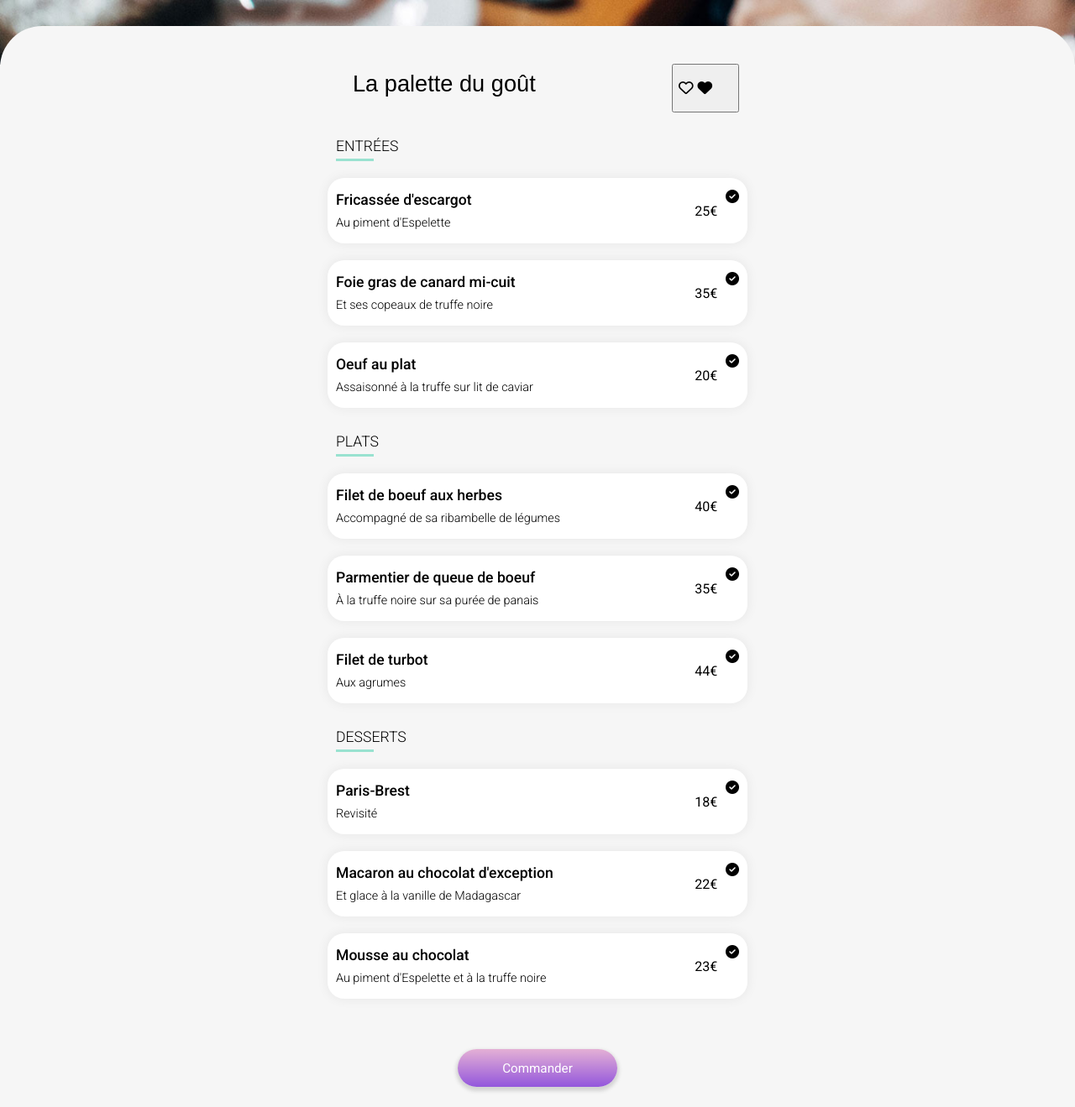
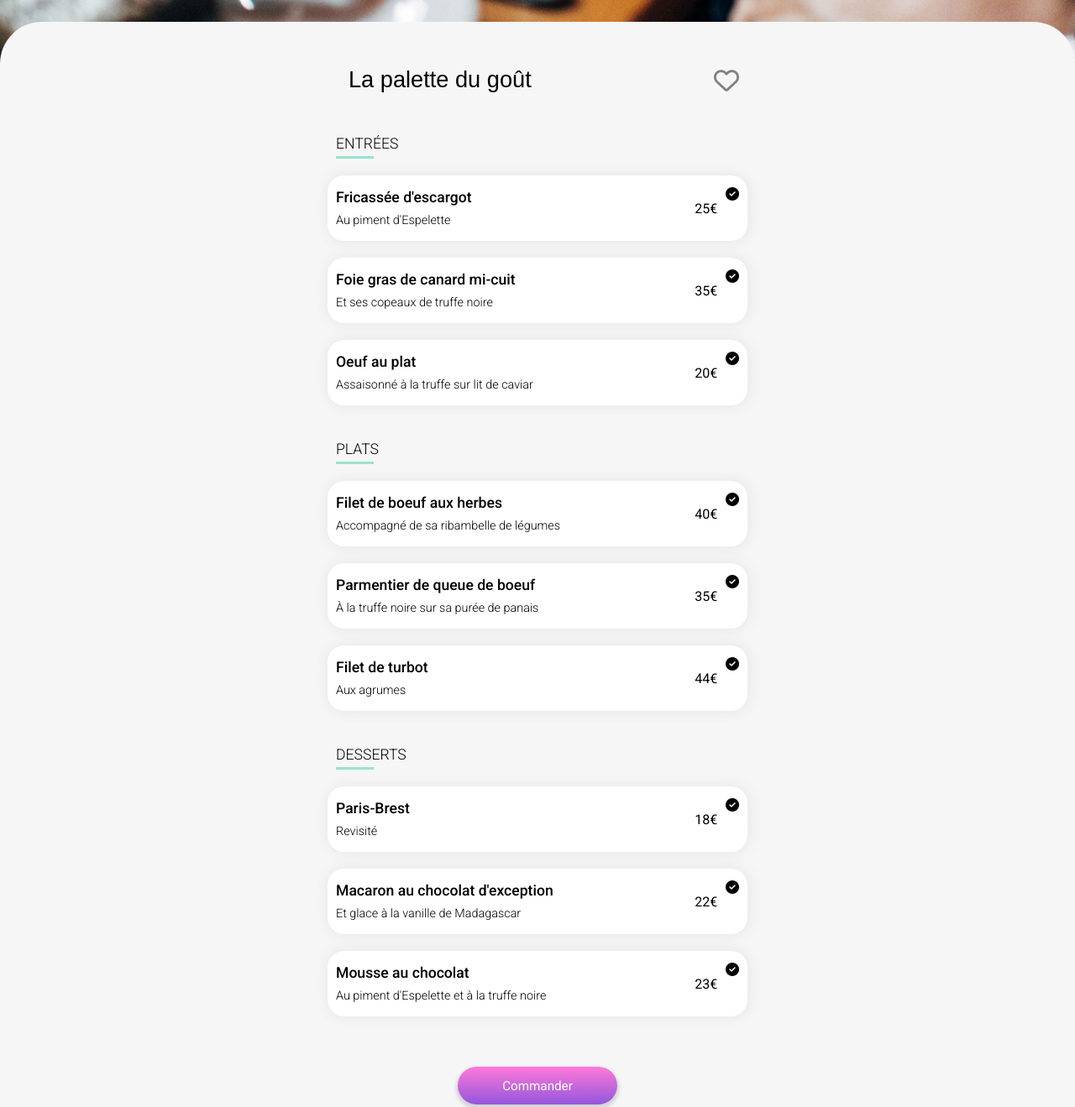
Before and after one commit to ClaudiaBarray/ClaudiaBarray_3_08032021, a plain HTML site: page restaurants/lapalettedugout.html in a window 1280 px wide. Shown: the part 800-2119 px from the top of the page at 84% size. Drawn offline with Linux system fonts and the light colour scheme; a web font is replaced by a local one.

Commit message:
Modification loader, animation coeur

```diff
--- a/restaurants/lapalettedugout.html
+++ b/restaurants/lapalettedugout.html
@@ -27,11 +27,11 @@
         <main class="listBase">
             <div class="listBase__title">
                 <h1>La palette du goût</h1>
-                <button class="heart">
-                    <i class="far fa-heart"></i>
-                    <i class="fas fa-heart"></i>
-                </button>
+            <div class="heart-button listBase__title__heart">
+                <i class="far fa-heart"></i>
+                <i class="fas fa-heart"></i>
             </div>
+        </div>
             <!-- Entrées -->
 
             <section>
--- /dev/null
+++ b/sass/components/_heartbutton.scss
@@ -0,0 +1,49 @@
+.heart-button {
+    position: relative;
+    border: none;
+    padding: 0;
+    background: transparent;
+    &:hover, &:active {
+        outline: none;
+        .far {
+            background: linear-gradient(60deg, $color-secondary, $color-primary);
+            background-clip: border-box;
+            -webkit-background-clip: text;
+        -webkit-text-fill-color: transparent;
+        }
+        .fas {
+
+            animation: heartfilling 700ms ease-in-out forwards;
+        }
+    }
+    .far {
+        font-size: 30px;
+
+        color: grey;
+    }
+
+    .fas {
+        font-size: 30px;
+
+        position: absolute;
+        top: 0;
+        right: 0;
+        bottom: 0;
+        left: 0;
+        background: linear-gradient(60deg, $color-secondary, $color-primary);
+        background-clip: border-box;
+
+        -webkit-background-clip: text;
+        -webkit-text-fill-color: transparent;
+        transform: scale(0);
+        transform-origin: bottom;
+    }
+}
+@keyframes heartfilling {
+  0% {
+      transform: scale(0);
+  }
+  100% {
+      transform: scale(1);
+  }
+}
--- a/sass/layout/_loader.scss
+++ b/sass/components/_loader.scss
@@ -3,7 +3,7 @@
 	text-align: center;
 	position: fixed;
 	z-index: 1001;
-  width: 100%;
+    width: 100%;
 	height: 100%;
 	animation:  hide-section 0.01s 2.4s forwards;
 
@@ -55,7 +55,7 @@
 		height: 100%;
 		z-index: 1000;
 		top:0;
-		background: $shadow;
+		background:radial-gradient(circle at bottom, #d2a8eb 0%, #8408aa 100%);
 	}
 }
 
--- a/sass/pages/_restaurants.scss
+++ b/sass/pages/_restaurants.scss
@@ -1,86 +1,84 @@
-
-.imageTop{
+.imageTop {
     position: relative;
-    margin-bottom: -40px;
+    margin-bottom: -50px;
     z-index: -1;
     width: 100%;
     max-height: 800px;
     object-fit: cover;
 
-    @include tablet{
+    @include tablet {
         object-fit: cover;
     }
-
 }
 
-
-
-.listBase{
+.listBase {
     position: relative;
     background: $color-background;
     border-radius: 50px 50px 0 0;
-    margin-top: -10px;
+    margin-top: -5px;
     z-index: 2;
-    padding: 15px  ;
+    padding: 15px;
     padding-bottom: 60px;
 
-    &__title{
+    &__title {
         display: flex;
         justify-content: space-between;
         padding: 20px 0;
         padding-left: 20px;
         padding-bottom: 0px;
-        @include tablet{
+        @include tablet {
             width: 500px;
             margin: auto;
         }
 
+        &__heart {
+            position: absolute;
+            right: 50px;
+            top: 55px;
+            @include tablet {
+                margin-right:220px;
+                @include desktop{
+                    margin-right:350px;
                 }
 
-    .heart{
-        font-size: 1.1em;
-        padding-right: 30px;
-        margin-right: 10px;
-        margin-top: 10px;
-
+            }
         }
 
-    h1{
+        h1 {
             font-family: shrikhand, sans-serif;
             font-size: 1.7em;
             font-weight: normal;
-        padding-left: 10px;
+            padding-left: 5px;
         }
-
-    h2{
+    }
+    h2 {
         text-transform: uppercase;
         font-weight: 300;
         font-size: 1.1em;
         padding-bottom: 0;
+        padding-top: 22px;
         padding-left: 10px;
-        margin-top: 30px;
-        @include tablet{
+        margin-top: 10px;
+        @include tablet {
             max-width: 500px;
             margin-left: auto;
             margin-right: auto;
         }
-
     }
 
-    h2::after{
+    h2::after {
         content: "";
         display: block;
         width: 45px;
         border-bottom: solid 3px $color-tertiary;
-        margin : 5px 0;
+        margin: 5px 0;
     }
 }
-
-.cardDish{
+.cardDish {
     box-sizing: border-box;
     position: relative;
     display: flex;
-    justify-content:center;
+    justify-content: center;
     overflow: hidden;
     width: 100%;
     padding: 10px 10px;
@@ -89,18 +87,18 @@
     line-height: 1.6;
     background-color: white;
     border-radius: 20px;
-    box-shadow: 0 0 10px 3px darken($color-background,4);
-    @include tablet{
+    box-shadow: 1px 0 15px 2px lighten($footer, 70);
+    @include tablet {
         max-width: 500px;
         margin: 20px auto;
     }
 
-	&__coll{
+    &__coll {
         width: 90%;
         margin: 0;
     }
 
-    h3{
+    h3 {
         font-size: 1.1em;
         overflow: hidden;
         font-weight: 500;
@@ -110,37 +108,32 @@
         white-space: nowrap;
         text-overflow: ellipsis;
         width: 100%;
-        transition: .5s;
+        transition: 0.5s;
     }
 
-    p{
+    p {
         width: 100%;
         font-size: 0.9em;
-        font-weight:300;
+        font-weight: 300;
         margin-top: 1px;
         overflow: hidden;
         white-space: nowrap;
         text-overflow: ellipsis;
-        transition: .5s;
+        transition: 0.5s;
     }
 
-    .prix{
+    .prix {
         position: relative;
         top: 20px;
         width: 10%;
         font-size: 1em;
         text-align: center;
         line-height: 1.2;
-        transition: .5s;
+
+    }
 }
 
-
-
-}
-
-
-
-.btn-command{
+.btn-command {
     display: flex;
     justify-content: center;
     padding-top: 40px;
--- a/sass/style.scss
+++ b/sass/style.scss
@@ -2,7 +2,8 @@
 @import "./utils/mixins";
 @import "./base/base";
 @import "./components/buttons";
-@import "./layout/loader";
+@import "./components/heartbutton";
+@import "./components/loader";
 @import "./layout/header";
 @import "./layout/footer";
 @import "./pages/index";
--- a/sass/utils/_mixins.scss
+++ b/sass/utils/_mixins.scss
@@ -21,13 +21,12 @@
     );
     transition: 750ms;
   }
-
   /*Responsive*/
 
 
 
   @mixin tablet {
-    @media all and (min-width: 1200px){
+    @media all and (min-width: 800px){
       @content;
     }
   }
@@ -35,7 +34,7 @@
 
 
   @mixin desktop{
-    @media all and (min-width:1300px){
+    @media all and (min-width:1240px){
       @content;
     }
   }
--- a/sass/utils/_variables.scss
+++ b/sass/utils/_variables.scss
@@ -1,5 +1,5 @@
 $color-primary: #9356dc;
-$color-secondary: #e4b0d5;
+$color-secondary: #ff79da;
 $color-tertiary: #99e2d0;
 $color-background: #f6f6f6;
 $background-white: #ffffff;
```
Also changed, not shown: restaurants/alafrancaise.html (+6 -5 lines), restaurants/lanoteenchante.html (+5 -3 lines), restaurants/ledelicedessens.html (+2 -3 lines), css/style.css, images/restaurants/a-la-francaise-small.jpg, images/restaurants/la-note-enchante-small.jpg, images/restaurants/la-palette-du-gout-small.jpg, images/restaurants/le-delice-des-sens-small.jpg, sass/components/_buttons.scss (line endings or trailing spaces), 1 other file. Lines whose indentation alone changed are shown as unchanged.
